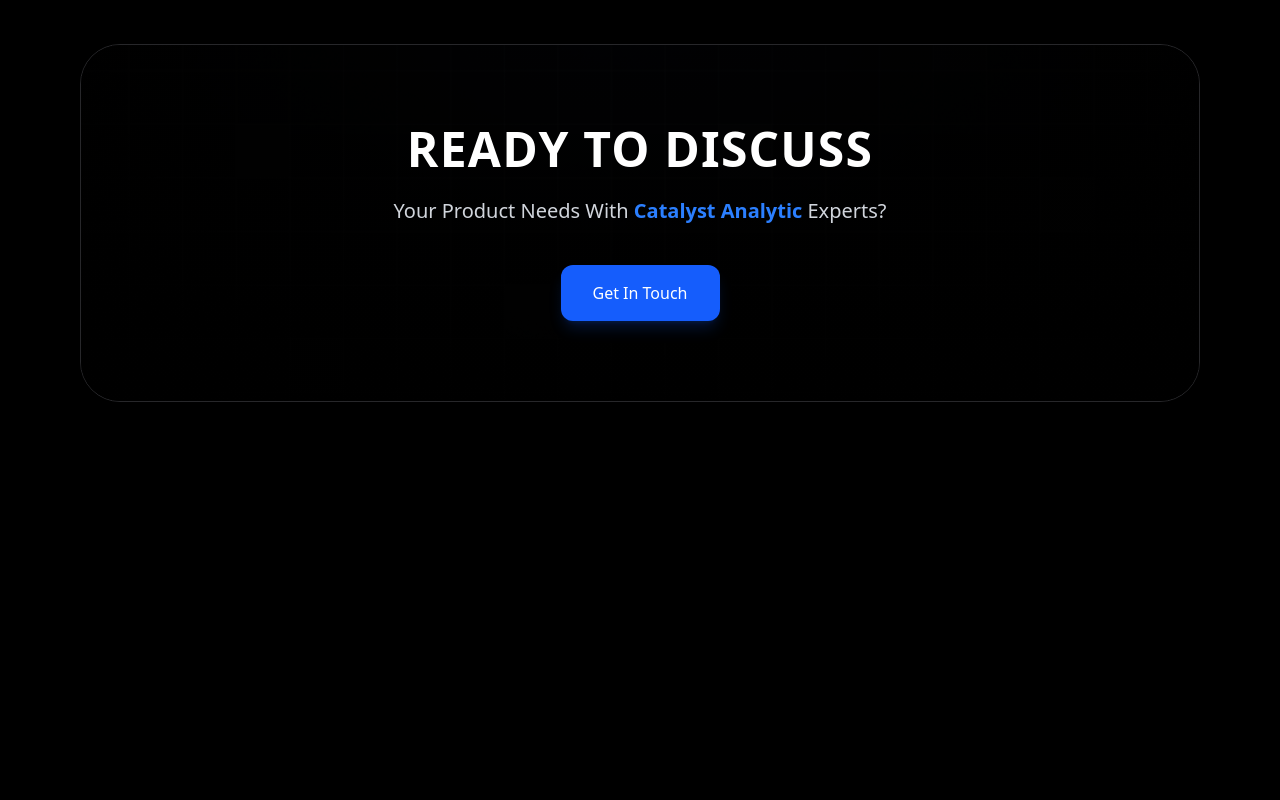
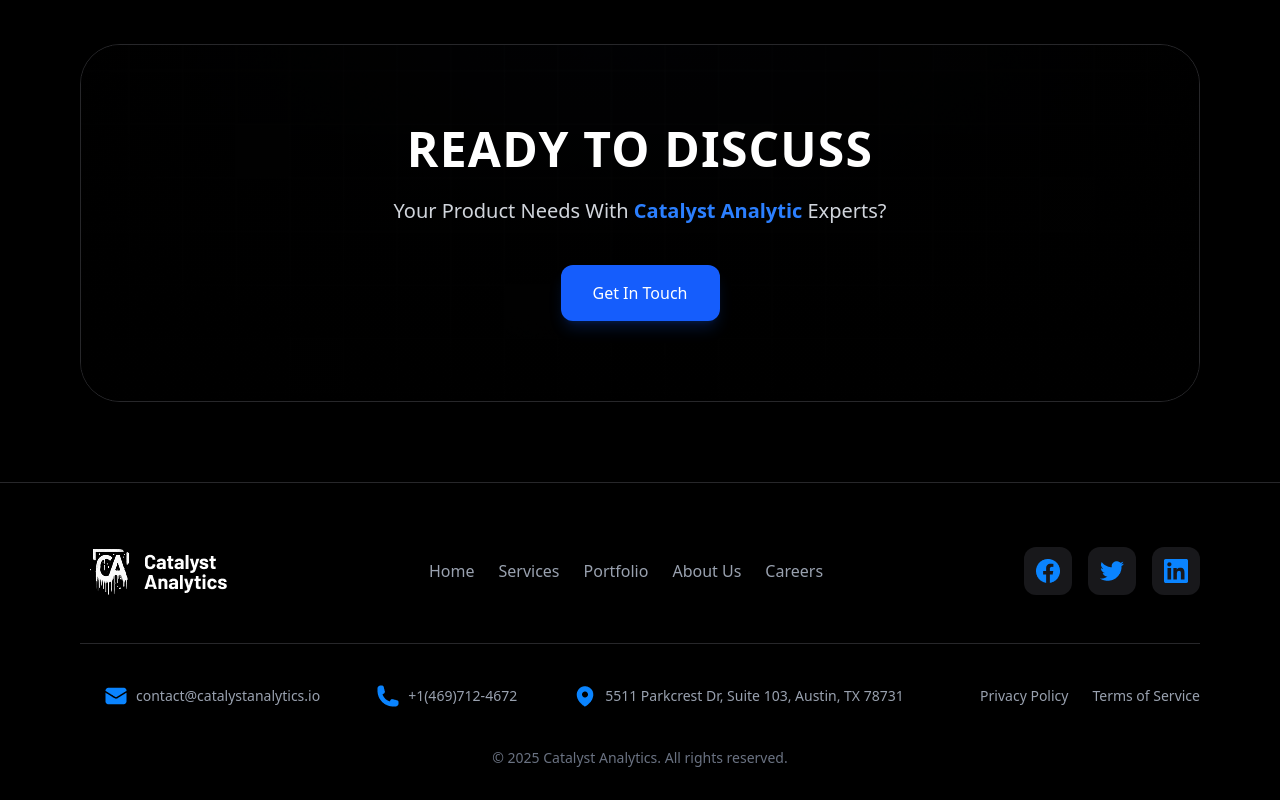
Before and after one commit to azimodinaev467/exam3, a website: page src/paje 3/index.html in a window 1280 px wide. Shown: the part 1802-2602 px from the top of the page. Before the commit the page ends 2284 px from the top, so only its background shows below. Drawn offline with Linux system fonts and the light colour scheme.

Commit message:
commitfuterproject3

```diff
--- a/src/paje 3/index.html
+++ b/src/paje 3/index.html
@@ -323,5 +323,69 @@
 
   </div>
 </div>
+<footer class="border-t border-zinc-800 pt-14 pb-8 px-6 lg:px-20 text-white">
+
+  <div class="max-w-7xl mx-auto">
+
+    <div class="flex flex-col lg:flex-row lg:items-center lg:justify-between gap-10">
+
+      <div>
+        <img src="./Logo (30).png" alt="">
+      </div>
+
+      <nav class="flex flex-wrap justify-center gap-6 text-gray-400">
+        <a href="#" class="hover:text-white transition">Home</a>
+        <a href="#" class="hover:text-white transition">Services</a>
+        <a href="#" class="hover:text-white transition">Portfolio</a>
+        <a href="#" class="hover:text-white transition">About Us</a>
+        <a href="#" class="hover:text-white transition">Careers</a>
+      </nav>
+      <div class="flex gap-4 justify-center lg:justify-end">
+        <a href="#" class="w-12 h-12 flex items-center justify-center bg-zinc-900 rounded-xl hover:bg-blue-600 transition">
+          <i data-lucide="facebook"><img src="./Icon (58).png" alt=""></i>
+        </a>
+        <a href="#" class="w-12 h-12 flex items-center justify-center bg-zinc-900 rounded-xl hover:bg-sky-500 transition">
+          <i data-lucide="twitter"><img src="./Icon (59).png" alt=""></i>
+        </a>
+        <a href="#" class="w-12 h-12 flex items-center justify-center bg-zinc-900 rounded-xl hover:bg-blue-700 transition">
+          <i data-lucide="linkedin"><img src="./Icon (60).png" alt=""></i>
+        </a>
+      </div>
+
+    </div>
+
+    <div class="border-t border-zinc-800 my-10"></div>
+
+    <div class="flex flex-col lg:flex-row lg:items-center lg:justify-between gap-6 text-gray-400 text-sm">
+
+      <div class="flex flex-col md:flex-row md:flex-wrap gap-4 md:gap-8">
+        <div class="flex items-center gap-2">
+          <i data-lucide="mail" class="w-4 h-4 text-blue-500"></i>
+          <img src="./Icon (61).png" alt=""> contact@catalystanalytics.io
+        </div>
+        <div class="flex items-center gap-2">
+          <i data-lucide="phone" class="w-4 h-4 text-blue-500"></i>
+          <img src="./Icon (62).png" alt=""> +1(469)712-4672
+        </div>
+        <div class="flex items-center gap-2">
+          <i data-lucide="map-pin" class="w-4 h-4 text-blue-500"></i>
+          <img src="./Icon (63).png" alt=""> 5511 Parkcrest Dr, Suite 103, Austin, TX 78731
+        </div>
+      </div>
+
+      <div class="flex gap-6">
+        <a href="#" class="hover:text-white transition">Privacy Policy</a>
+        <a href="#" class="hover:text-white transition">Terms of Service</a>
+      </div>
+
+    </div>
+
+    <div class="text-center text-gray-500 text-sm mt-10">
+      © 2025 Catalyst Analytics. All rights reserved.
+    </div>
+
+  </div>
+
+</footer>
 </body>
 </html>
```
Also changed, not shown: src/paje 3/Icon (58).png (added), src/paje 3/Icon (59).png (added), src/paje 3/Icon (60).png (added), src/paje 3/Icon (61).png (added), src/paje 3/Icon (62).png (added), src/paje 3/Icon (63).png (added).
